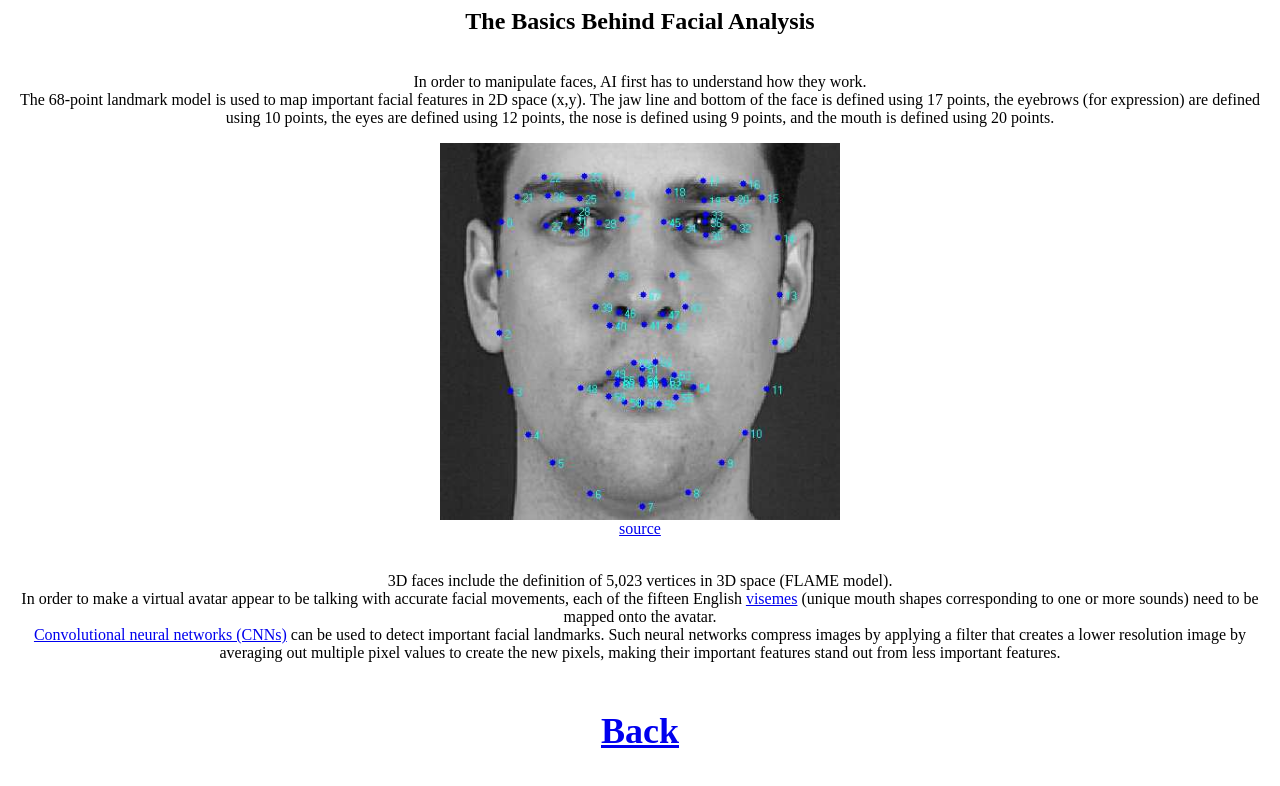
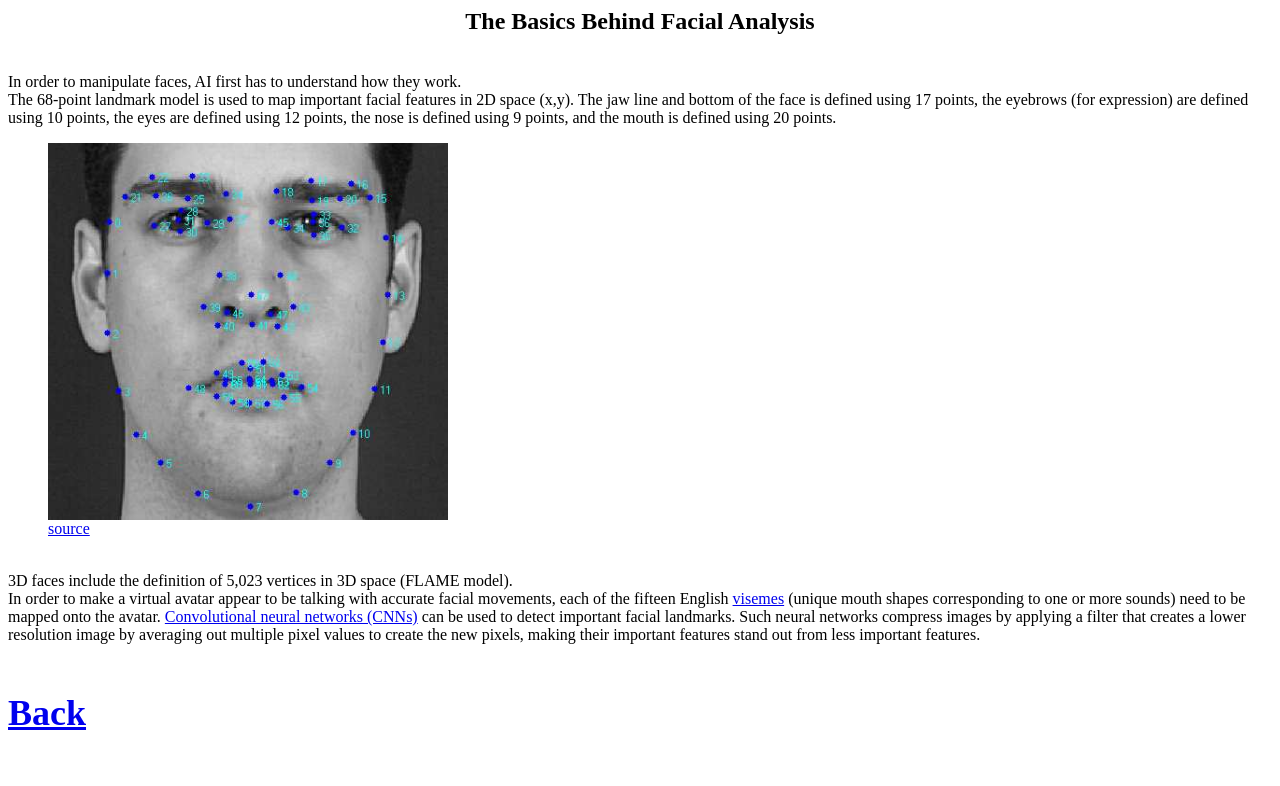
Before and after one commit to ericfan512/aisite, a plain HTML site: page fm.html in a window 1280 px wide. Drawn offline with Linux system fonts and the light colour scheme.

Commit message:
remove excess centering

```diff
--- a/fm.html
+++ b/fm.html
@@ -9,9 +9,8 @@
     <body>
         <div align="center"><h2>The Basics Behind Facial Analysis</h2></div>
         <br>
-        <div align="center">In order to manipulate faces, AI first has to understand how they work.
-        </div>
-        <div align="center">
+        In order to manipulate faces, AI first has to understand how they work.
+        <br>
         The 68-point landmark model is used to map important facial features in 2D space (x,y). The jaw line and bottom of the face is defined using 17 points, the eyebrows (for expression) are defined using 10 points, the eyes are defined using 12 points, the nose is defined using 9 points, and the mouth is defined using 20 points.
         <figure>
             <img src="sixtyeightpoint.jpg" width=400px>
@@ -21,10 +20,7 @@
         3D faces include the definition of 5,023 vertices in 3D space (FLAME model).
         <br>
         In order to make a virtual avatar appear to be talking with accurate facial movements, each of the fifteen English <a href="https://developers.meta.com/horizon/documentation/unity/audio-ovrlipsync-viseme-reference/" target="_blank">visemes</a> (unique mouth shapes corresponding to one or more sounds) need to be mapped onto the avatar.
-        </div>
-        <div align="center">
         <a href="https://poloclub.github.io/cnn-explainer/" target="_blank">Convolutional neural networks (CNNs)</a> can be used to detect important facial landmarks. Such neural networks compress images by applying a filter that creates a lower resolution image by averaging out multiple pixel values to create the new pixels, making their important features stand out from less important features.
-        </div>
-        <h4><div align="center"><a href="index.html">Back</a></div></h4>
+        <h4><a href="index.html">Back</a></h4>
     </body>
 </html>
```
Also changed, not shown: abtnn.html (+7 -13 lines), index.html (+6 -2 lines), llm.html (+11 -11 lines). Lines whose indentation alone changed are shown as unchanged.
